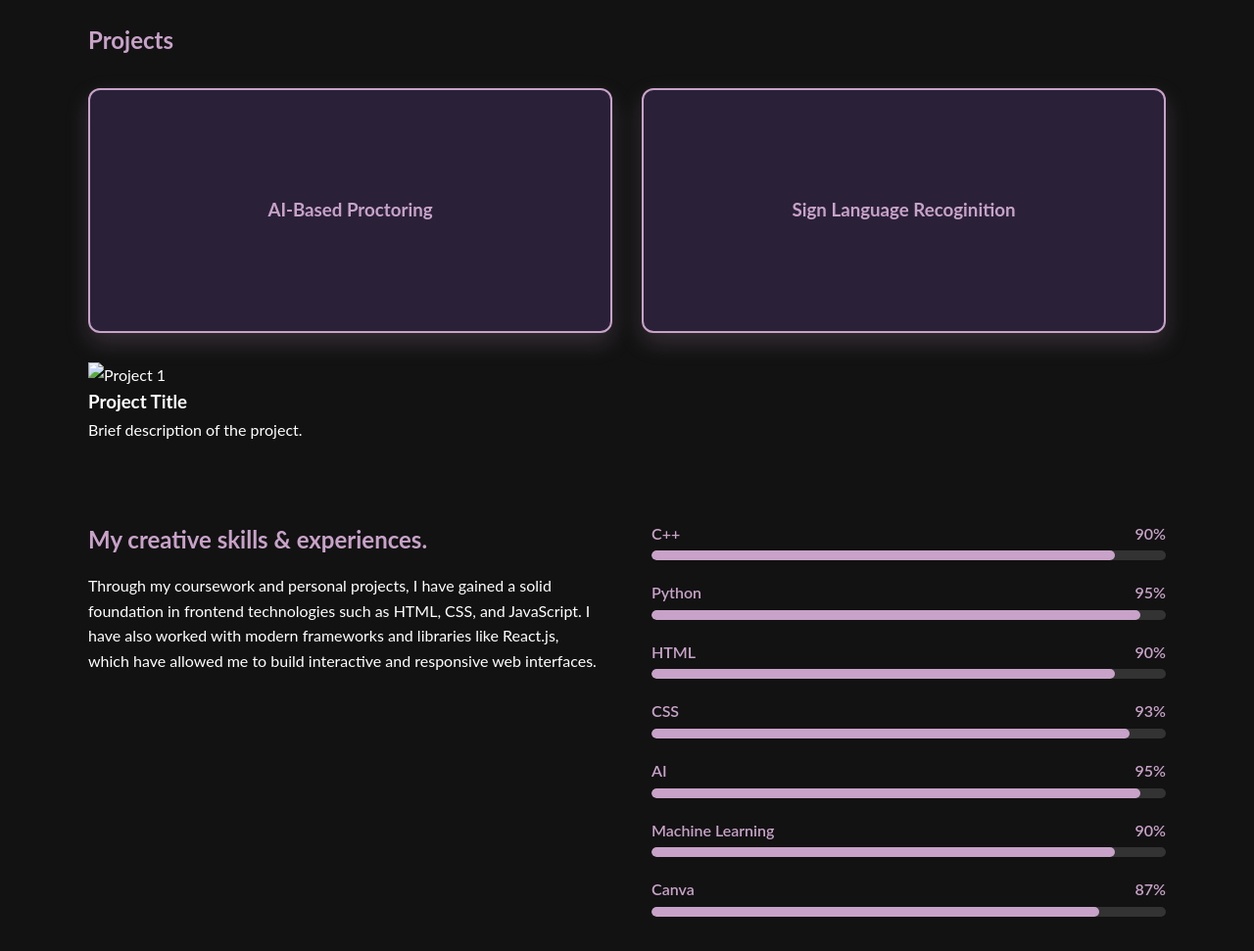
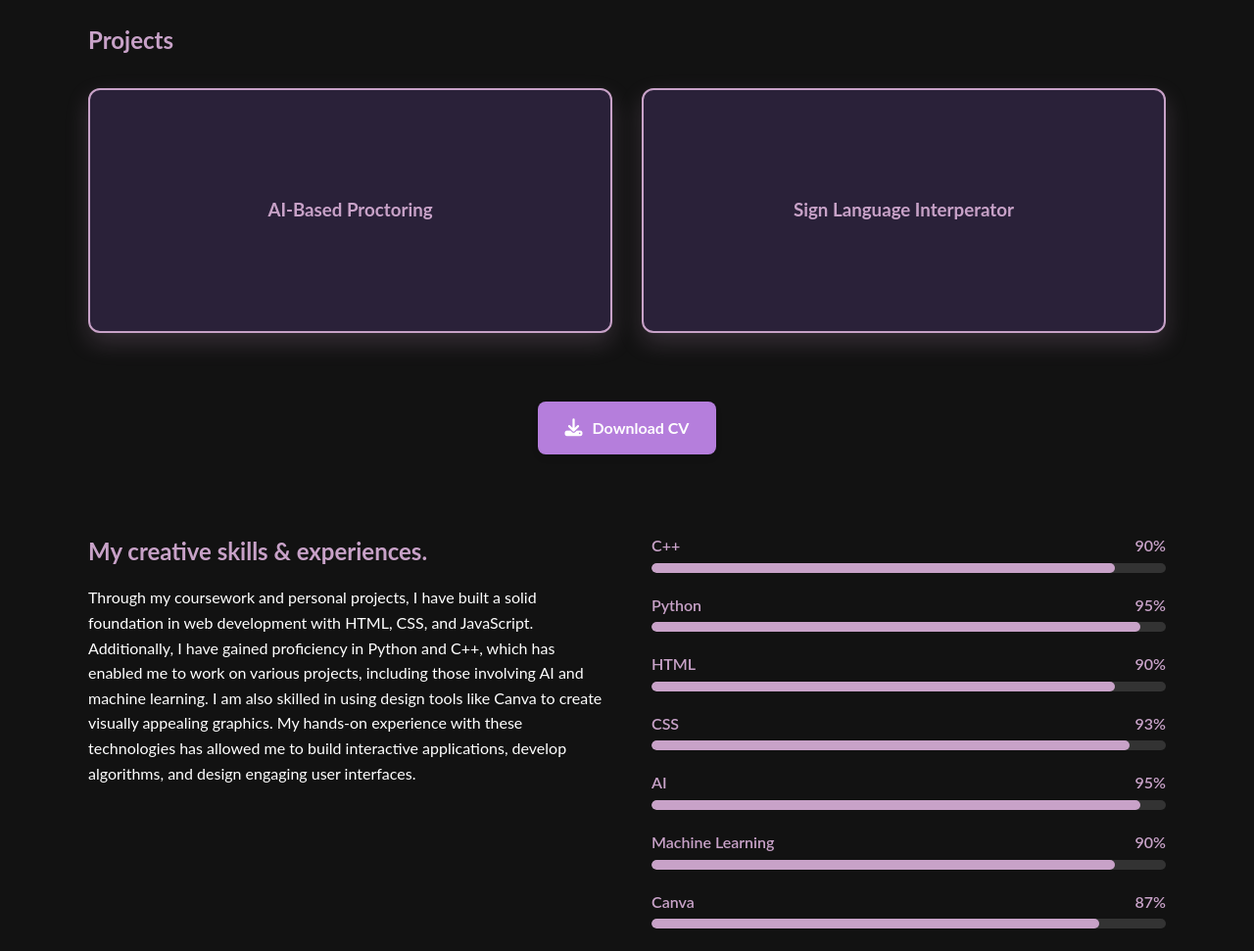
Before and after one commit to ishita845/ishita845.github.io, a website: page index.html in a window 1280 px wide. Shown: the part 900-1871 px from the top of the page at 98% size. Drawn offline with nearby package versions, Linux system fonts and the light colour scheme.

Commit message:
Initial commit

```diff
--- a/index.html
+++ b/index.html
@@ -83,7 +83,16 @@
             <h3>AI-Based Proctoring</h3>
           </div>
           <div class="card-back">
-            <p>Developed an AI-powered online exam invigilation system using facial recognition and motion detection.</p>
+            <p>Developed an AI-powered proctoring system to
+monitor and ensure integrity during online exams.
+Implemented features like head pose estimation, blink
+detection, and face count using Dlib,YOLO and computer
+vision techniques.
+Enabled real-time webcam monitoring to detect
+suspicious activities and support automated
+invigilation.
+Aimed to provide a scalable and accessible solution
+for remote exam supervision</p>
           </div>
         </div>
       </div>
@@ -92,10 +101,18 @@
       <div class="project-card">
         <div class="card-inner">
           <div class="card-front">
-            <h3>Sign Language Recoginition</h3>
+            <h3>Sign Language Interperator</h3>
           </div>
           <div class="card-back">
-            <p>Built a system to detect hand gestures for controlling media and web navigation using OpenCV and MediaPipe.</p>
+            <p>Designed and implemented a system that interprets
+sign language gestures into text in real time.
+Utilized computer vision and machine learning
+techniques to detect hand gestures using MediaPipe.
+Aimed to assist individuals with hearing impairments
+by enabling smoother communication through
+gesture recognition.
+Focused on user-friendly interaction and real-time
+performance for practical usability</p>
           </div>
         </div>
       </div>
@@ -104,26 +121,25 @@
     </div>
   </div>
 </section>
- <section class="portfolio">
-  <div class="container">
 
-    <div class="grid">
-      <div class="grid-item">
-        <img src="project1.jpg" alt="Project 1">
-        <h3>Project Title</h3>
-        <p>Brief description of the project.</p>
-      </div>
-      <!-- Repeat grid-item for more projects -->
-    </div>
-  </div>
-</section>
+<!-- Add this in your HTML <head> -->
+  <!-- Add this to your HTML <head> -->
+<link rel="stylesheet" href="https://cdnjs.cloudflare.com/ajax/libs/font-awesome/6.5.0/css/all.min.css">
+
+<div class="cv-download-section">
+  <a href="assets/YourName-CV.pdf" download class="lavender-cv-button">
+    <i class="fas fa-download"></i> Download CV
+  </a>
+</div>
+
+
+
 <section class="skills-section" id="skills">
   <div class="container skills-flex">
     <div class="skills-text">
       <h2>My creative skills & experiences.</h2>
       <p>
-        Through my coursework and personal projects, I have gained a solid foundation in frontend technologies such as HTML, CSS, and JavaScript.
-        I have also worked with modern frameworks and libraries like React.js, which have allowed me to build interactive and responsive web interfaces.
+       Through my coursework and personal projects, I have built a solid foundation in web development with HTML, CSS, and JavaScript. Additionally, I have gained proficiency in Python and C++, which has enabled me to work on various projects, including those involving AI and machine learning. I am also skilled in using design tools like Canva to create visually appealing graphics. My hands-on experience with these technologies has allowed me to build interactive applications, develop algorithms, and design engaging user interfaces.
       </p>
     </div>
 
@@ -170,7 +186,7 @@
       <ul>
         <li>Programming: C++ & Python</li>
         <li>HTML,CSS</li>
-        <li>Libraries: TensorFlow, Keras, OpenCV, Dlib, MediaPipe,scikit-learn</li>
+        <li>Libraries: TensorFlow, Keras, OpenCV, Dlib, MediaPipe,scikit-learn,YOLO</li>
         <li>ML: Supervised & Unsupervised Learning, Model Evaluation</li>
         <li>Computer Vision: Object Detection, Image Processing</li>
         <li>Soft Skills: Problem Solving, Time Management, Communication</li>
--- a/style.css
+++ b/style.css
@@ -517,3 +517,40 @@ html {
   outline: 2px solid var(--accent);
   outline-offset: 4px;
 }
+.cv-download-section {
+  display: flex;
+  justify-content: center;
+  align-items: center;
+  margin-top: 40px; /* adjust this to control spacing */
+}
+
+.lavender-cv-button {
+  display: inline-flex;
+  align-items: center;
+  gap: 10px;
+  padding: 14px 28px;
+  background-color: #B57EDC;
+  color: white;
+  text-decoration: none;
+  border: none;
+  border-radius: 8px;
+  font-weight: bold;
+  font-size: 16px;
+  transition: background-color 0.3s ease, transform 0.2s ease;
+  box-shadow: 0 4px 6px rgba(0, 0, 0, 0.1);
+  cursor: pointer;
+}
+
+.lavender-cv-button:hover {
+  background-color: #a25edc;
+  transform: translateY(-2px);
+}
+
+.lavender-cv-button i {
+  font-size: 18px;
+  transition: transform 0.3s ease;
+}
+
+.lavender-cv-button:hover i {
+  transform: translateY(2px);
+}
```
Also changed, not shown: 1 other file.
